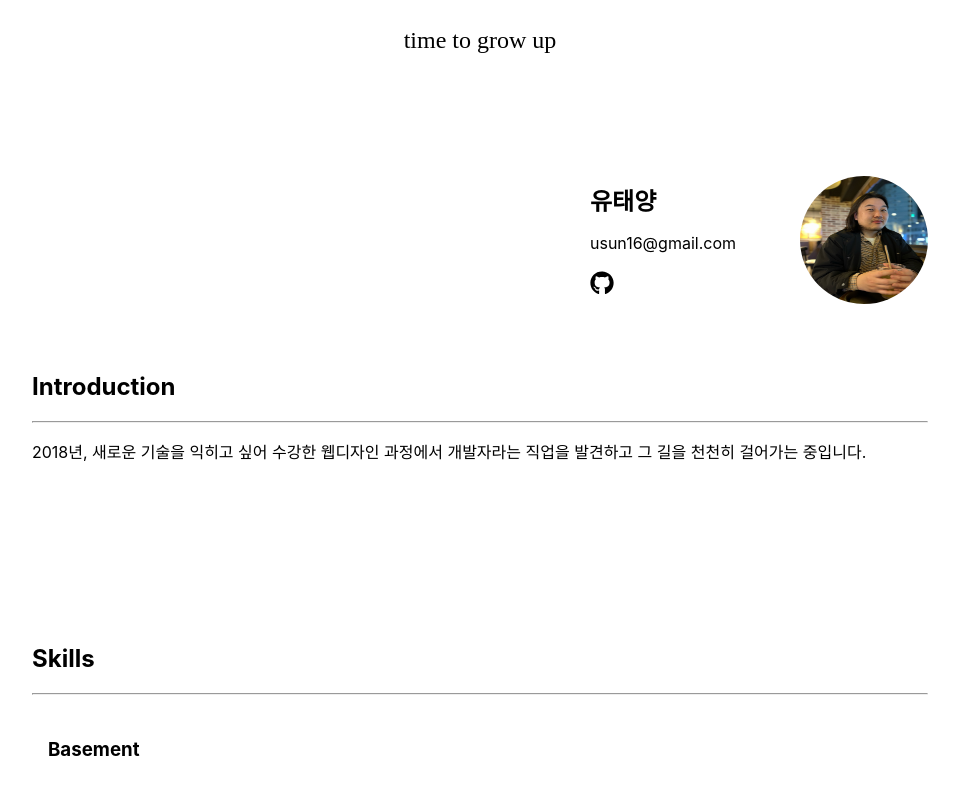
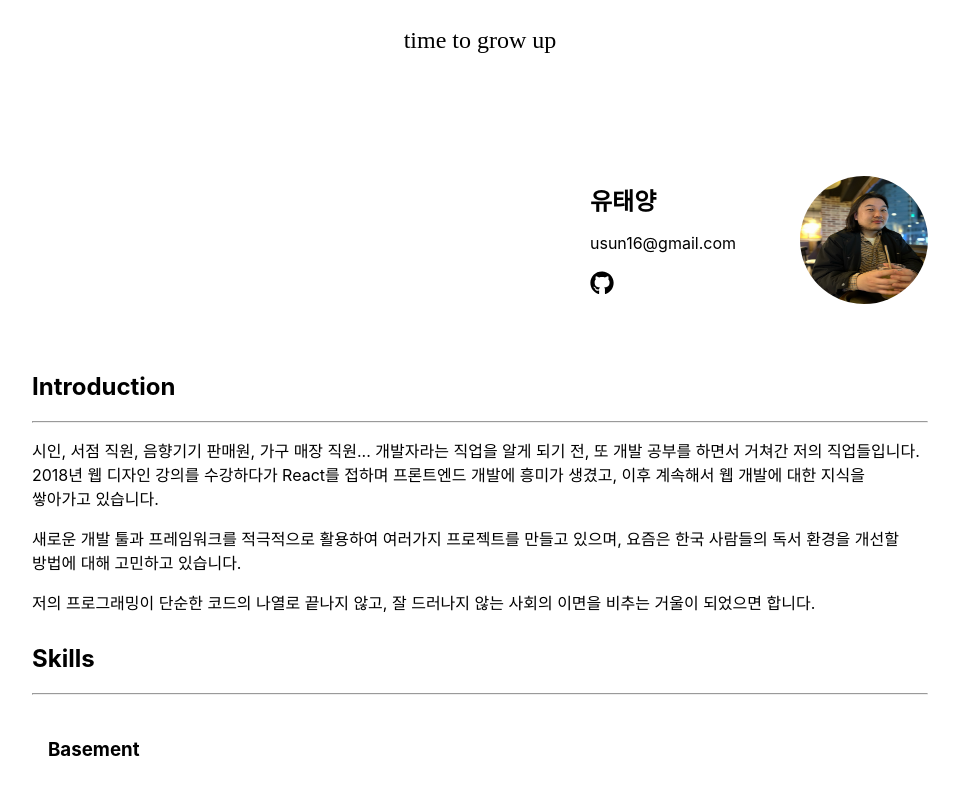
Before and after one commit to babyazalea/grownazalea, a Next.js app: page / in a window 1280 px wide. Shown: the top 800 px of the page, without its empty margins (160-1119 px from the left). Built offline with nearby package versions, Linux system fonts and the light colour scheme; a web font is replaced by a local one.

Commit message:
fixed: added line for introduction

```diff
--- a/components/resume/introduction.js
+++ b/components/resume/introduction.js
@@ -8,9 +8,11 @@ export default function Introduction() {
       <hr />
       <article>
         <p>
-          2018년, 새로운 기술을 익히고 싶어 수강한 웹디자인 과정에서 개발자라는
-          직업을 발견하고 그 길을 천천히 걸어가는 중입니다.
+          시인, 서점 직원, 음향기기 판매원, 가구 매장 직원... 개발자라는 직업을 알게 되기 전, 또 개발 공부를 하면서 거쳐간 저의 직업들입니다. 2018년 웹 디자인 강의를 수강하다가 React를 접하며 프론트엔드
+          개발에 흥미가 생겼고, 이후 계속해서 웹 개발에 대한 지식을 쌓아가고 있습니다.
         </p>
+        <p>새로운 개발 툴과 프레임워크를 적극적으로 활용하여 여러가지 프로젝트를 만들고 있으며, 요즘은 한국 사람들의 독서 환경을 개선할 방법에 대해 고민하고 있습니다.</p>
+        <p>저의 프로그래밍이 단순한 코드의 나열로 끝나지 않고, 잘 드러나지 않는 사회의 이면을 비추는 거울이 되었으면 합니다.</p>
       </article>
     </div>
   );
--- a/styles/introduction.module.css
+++ b/styles/introduction.module.css
@@ -1,2 +1,3 @@
-.introduction {
+.introduction p{
+    line-height: 1.5;
 }
--- a/styles/resume.module.css
+++ b/styles/resume.module.css
@@ -18,6 +18,7 @@
 @media (max-width: 768px) {
   .resume {
     width: 90%;
+    grid-template-rows: auto auto auto auto;
   }
 }
 
```
